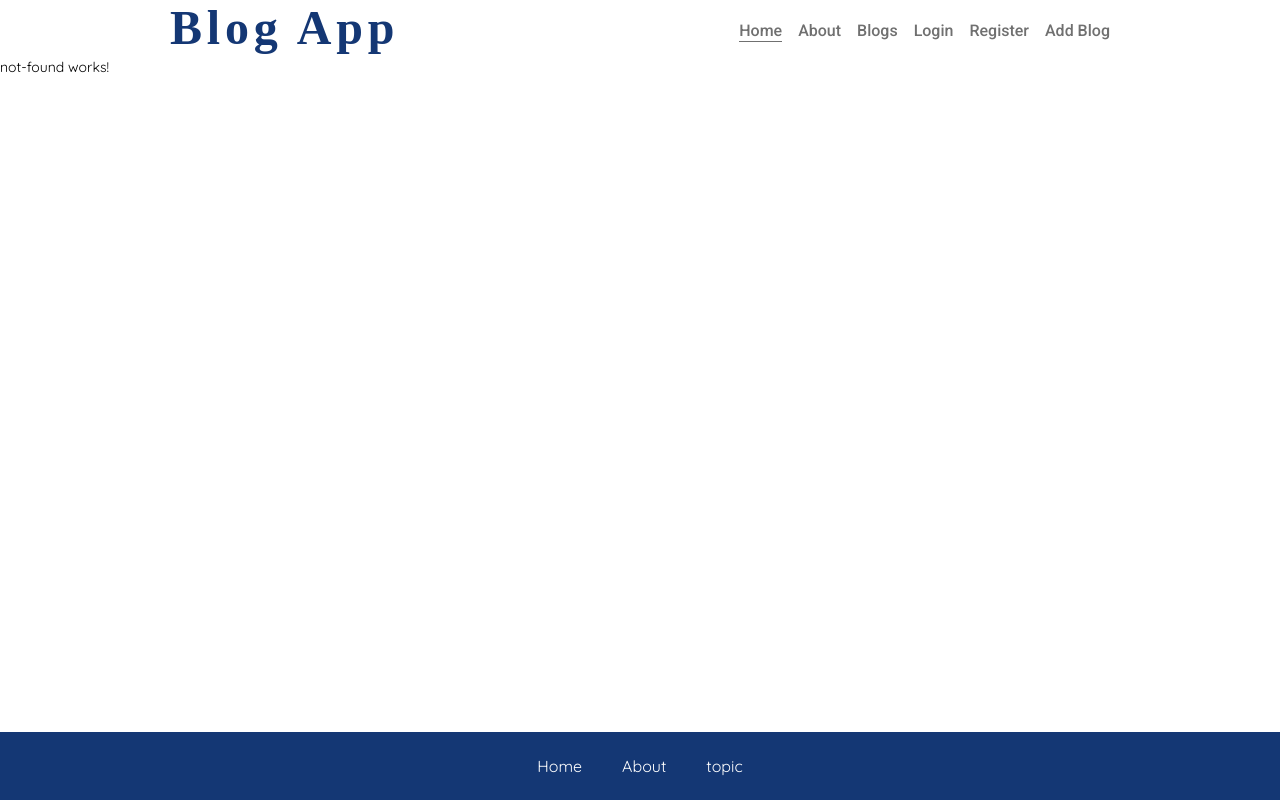
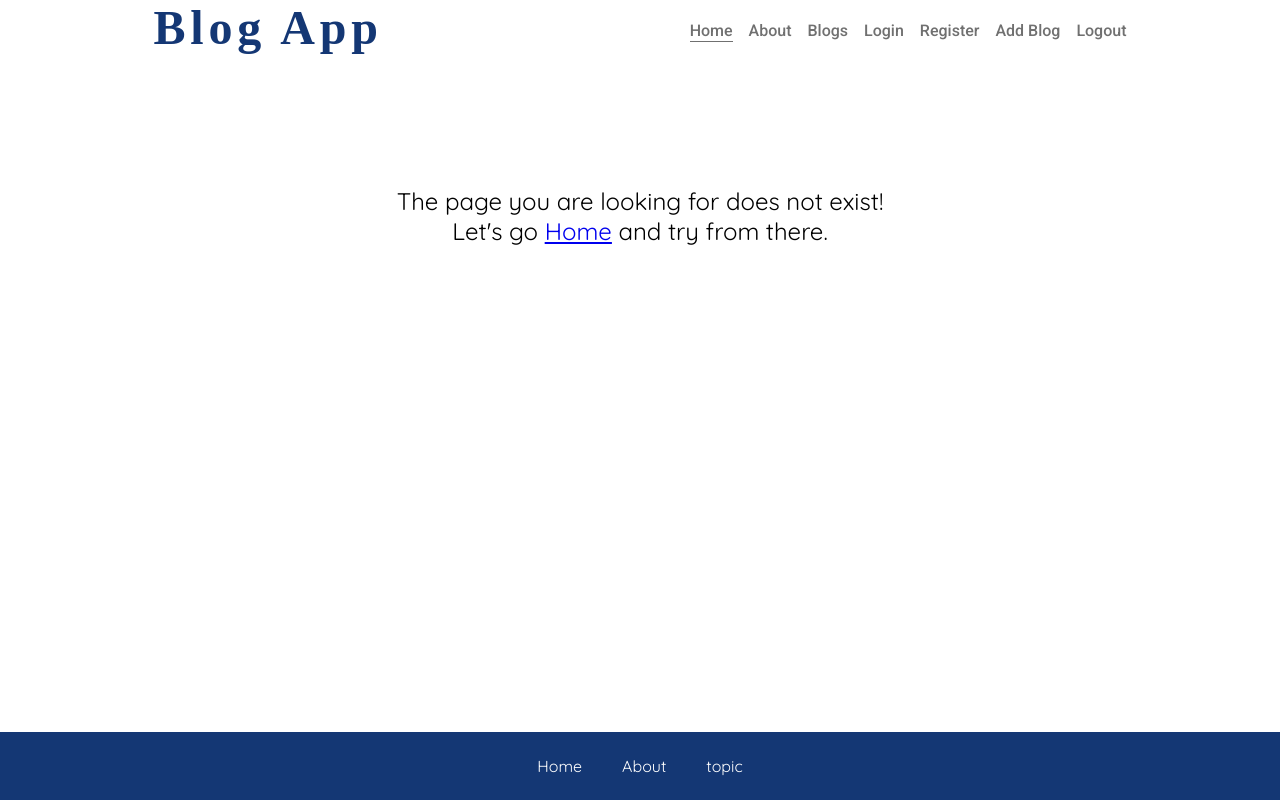
Before and after one commit to MBashov/Blog-App, an Angular app: page /404 in a window 1280 px wide. Built offline with nearby package versions, Linux system fonts and the light colour scheme; no server answers; a web font is replaced by a local one.

Commit message:
Blog Item

```diff
--- a/src/app/app.routes.ts
+++ b/src/app/app.routes.ts
@@ -5,7 +5,7 @@ import { NotFound } from './features/not-found/not-found';
 export const routes: Routes = [
     { path: 'home', component: Home },
     { path: '', redirectTo: '/home', pathMatch: 'full' },
-    { path: 'blogs', loadComponent: () => import('./features/blogs/blog-tem/blog-tem').then(c => c.BlogTem) },
+    { path: 'blogs', loadComponent: () => import('./features/blogs/blog-item/blog-item').then(c => c.BlogItem) },
     { path: 'login', loadComponent: () => import('./features/auth/login/login').then(c => c.Login) },
     { path: 'register', loadComponent: () => import('./features/auth/register/register').then(c => c.Register) },
     { path: 'about', loadComponent: () => import('./features/about/about').then(c => c.About) },
--- a/src/app/features/not-found/not-found.css
+++ b/src/app/features/not-found/not-found.css
@@ -0,0 +1,8 @@
+.not-found {
+    text-align: center;
+    margin-top: 10%;
+
+    p {
+        font-size: 1.5em;
+    }
+}
--- a/src/app/features/not-found/not-found.html
+++ b/src/app/features/not-found/not-found.html
@@ -1 +1,4 @@
-<p>not-found works!</p>
+<div class="not-found">
+    <p>The page you are looking for does not exist!</p>
+    <p>Let's go <a routerLink="/">Home</a> and try from there.</p>
+</div>
--- a/src/app/features/not-found/not-found.ts
+++ b/src/app/features/not-found/not-found.ts
@@ -1,8 +1,9 @@
 import { Component } from '@angular/core';
+import { RouterLink } from '@angular/router';
 
 @Component({
   selector: 'app-not-found',
-  imports: [],
+  imports: [RouterLink],
   templateUrl: './not-found.html',
   styleUrl: './not-found.css'
 })
--- a/src/app/layout/header/header.html
+++ b/src/app/layout/header/header.html
@@ -13,6 +13,7 @@
                 <li><a routerLink="/login" class="navigation-link">Login</a></li>
                 <li><a routerLink="/register" class="navigation-link">Register</a></li>
                 <li><a routerLink="/add-blog" class="navigation-link">Add Blog</a></li>
+                <li><a routerLink="/logout" class="navigation-link">Logout</a></li>
             </ul>
         </nav>
     </div>
--- a/src/app/layout/home/home.ts
+++ b/src/app/layout/home/home.ts
@@ -1,8 +1,9 @@
 import { Component, OnInit } from '@angular/core';
-import { ApiService } from '../../api.service';
-import { Blog } from '../../models';
 import { DatePipe } from '@angular/common';
+
 import { Loader } from '../../shared/loader/loader';
+import { ApiService } from '../../services/api.service';
+import { Blog, BlogResponse } from '../../models';
 
 @Component({
     selector: 'app-home',
@@ -17,7 +18,7 @@ export class Home implements OnInit{
     constructor(private apiService: ApiService) { }
 
     ngOnInit(): void {
-        this.apiService.getAllBlogs(6).subscribe((response) => {
+        this.apiService.getAllBlogs(6).subscribe((response: BlogResponse) => {
             this.recentBlogs = response.blogs;
             this.isLoading = false;
         });
--- a/src/app/models/index.ts
+++ b/src/app/models/index.ts
@@ -1 +1 @@
-export * from './BlogModel';
+export * from './Blog.models';
--- a/src/app/api.service.ts
+++ b/src/app/services/api.service.ts
@@ -1,7 +1,7 @@
 import { HttpClient } from '@angular/common/http';
 import { Injectable } from '@angular/core';
-import { environment } from '../environments/environment.development';
-import { BlogResponse } from './models';
+import { environment } from '../../environments/environment.development';
+import { BlogResponse } from '../../app/models';
 import { Observable } from 'rxjs';
 
 @Injectable({
```
Also changed, not shown: src/app/features/blogs/blog-item/blog-item.ts (renamed from src/app/features/blogs/blog-tem/blog-tem.ts, +5 -5 lines), src/app/features/blogs/blog-item/blog-item.css (renamed from src/app/features/blogs/blog-tem/blog-tem.css), src/app/features/blogs/blog-item/blog-item.html (renamed from src/app/features/blogs/blog-tem/blog-tem.html), src/app/models/Blog.models.ts (renamed from src/app/models/BlogModel.ts), 1 other file (tests, documents, lock files or other folders).
